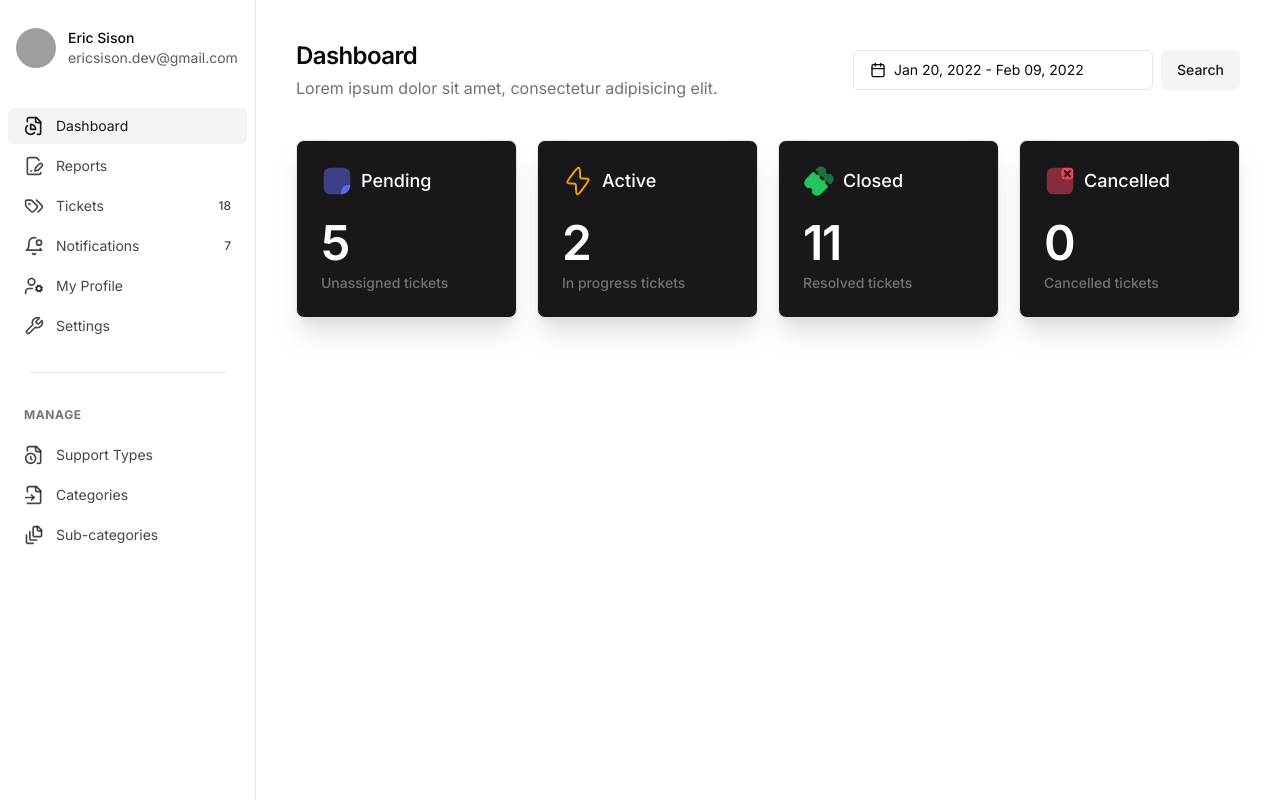
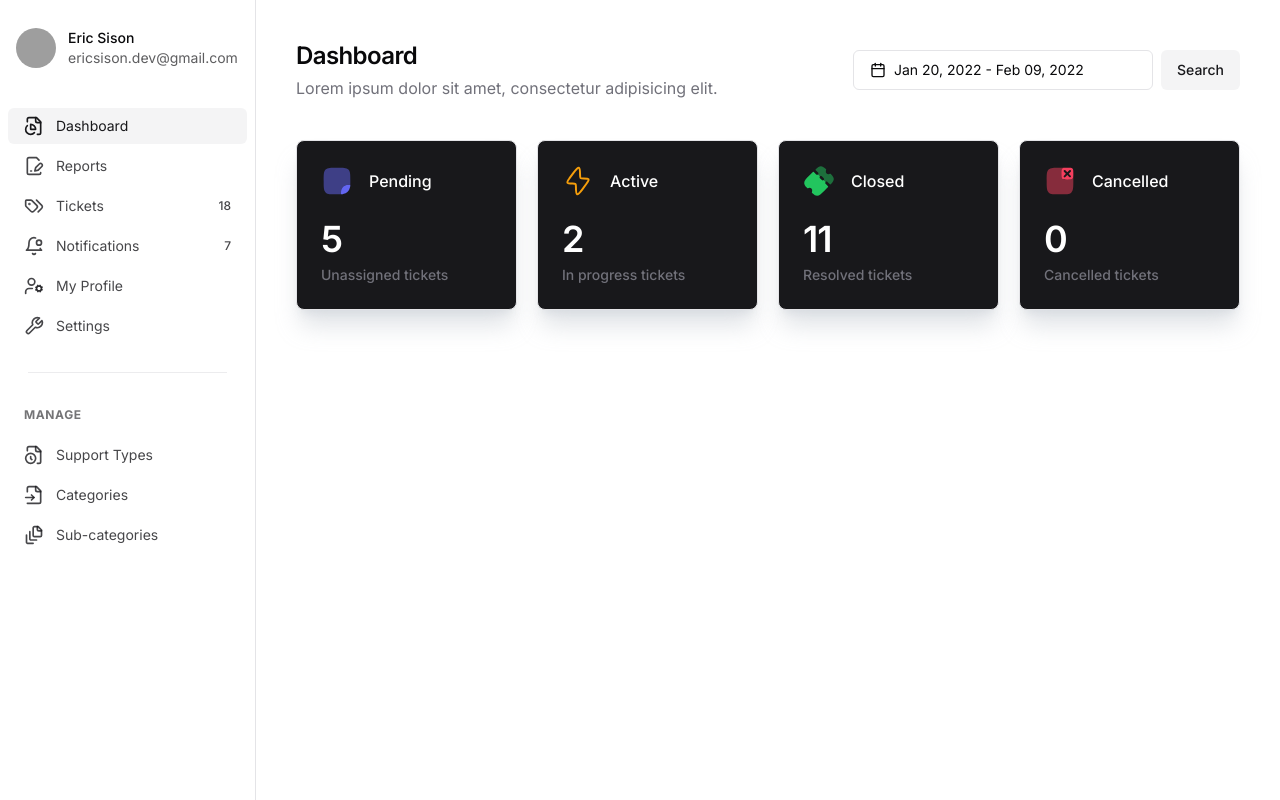
Before and after one commit to eric-sison/ssms-app, a Next.js app: page /dashboard in a window 1280 px wide. Built offline with nearby package versions, Linux system fonts and the light colour scheme; grey boxes are pictures that could not be loaded.

Commit message:
aesthetic modification

```diff
--- a/src/components/features/TicketStatusCard.tsx
+++ b/src/components/features/TicketStatusCard.tsx
@@ -17,11 +17,12 @@ export const TicketStatusCard: FunctionComponent<TicketStatusCardProps> = ({
   return (
     <Card className="w-full bg-primary text-white dark:bg-secondary/40 shadow-xl shadow-gray-300/70 dark:shadow-none group">
       <CardHeader>
-        <section className="mb-4 flex items-center gap-2">
+        <section className="mb-4 flex items-center gap-4">
           {icon}
-          <p className="text-lg font-medium">{title}</p>
+          <p className="font-medium">{title}</p>
         </section>
-        <CardTitle className="text-5xl">{count}</CardTitle>
+
+        <CardTitle className="text-4xl">{count}</CardTitle>
         <CardDescription className="font-medium">{description}</CardDescription>
       </CardHeader>
     </Card>
```
